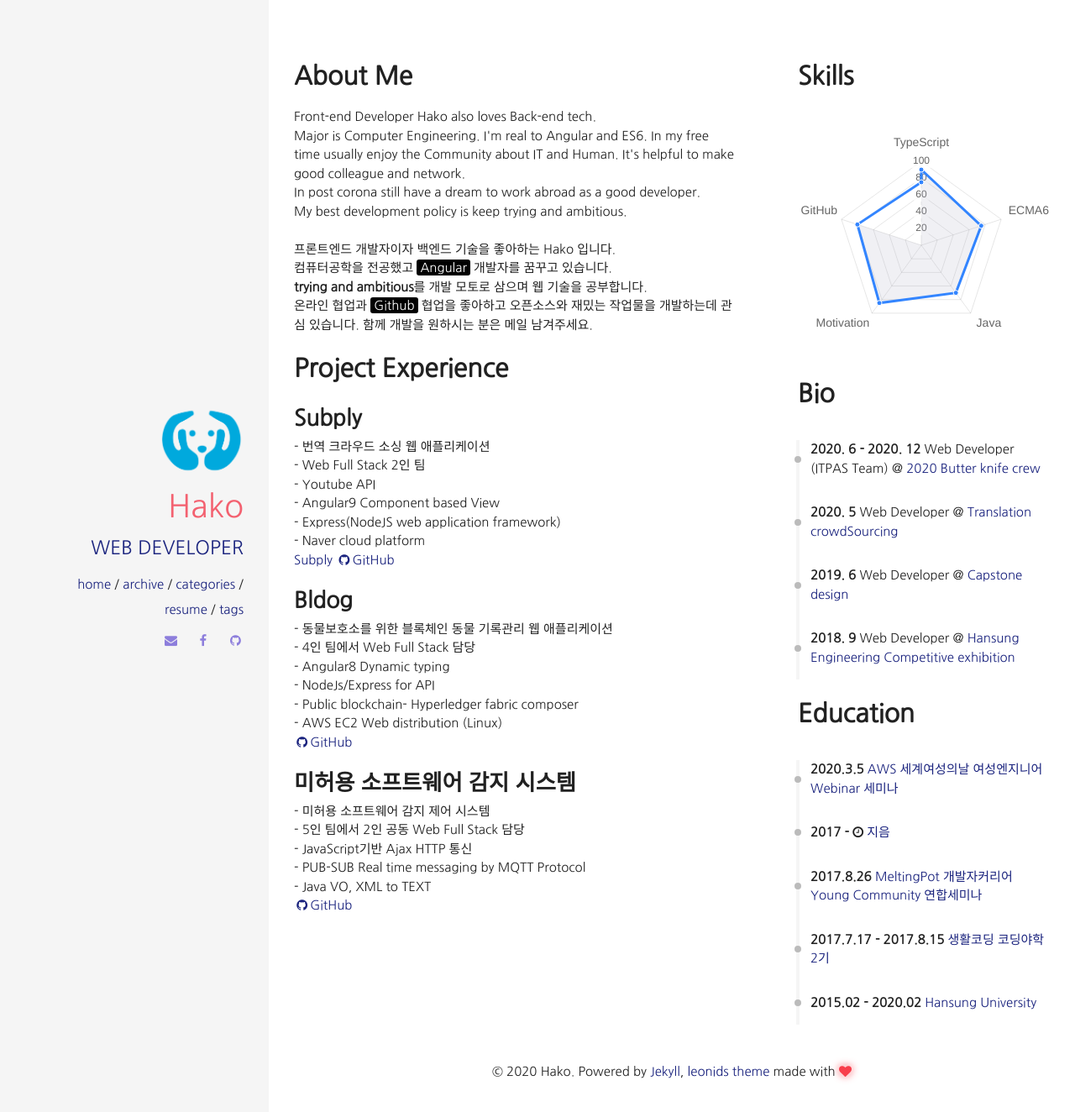
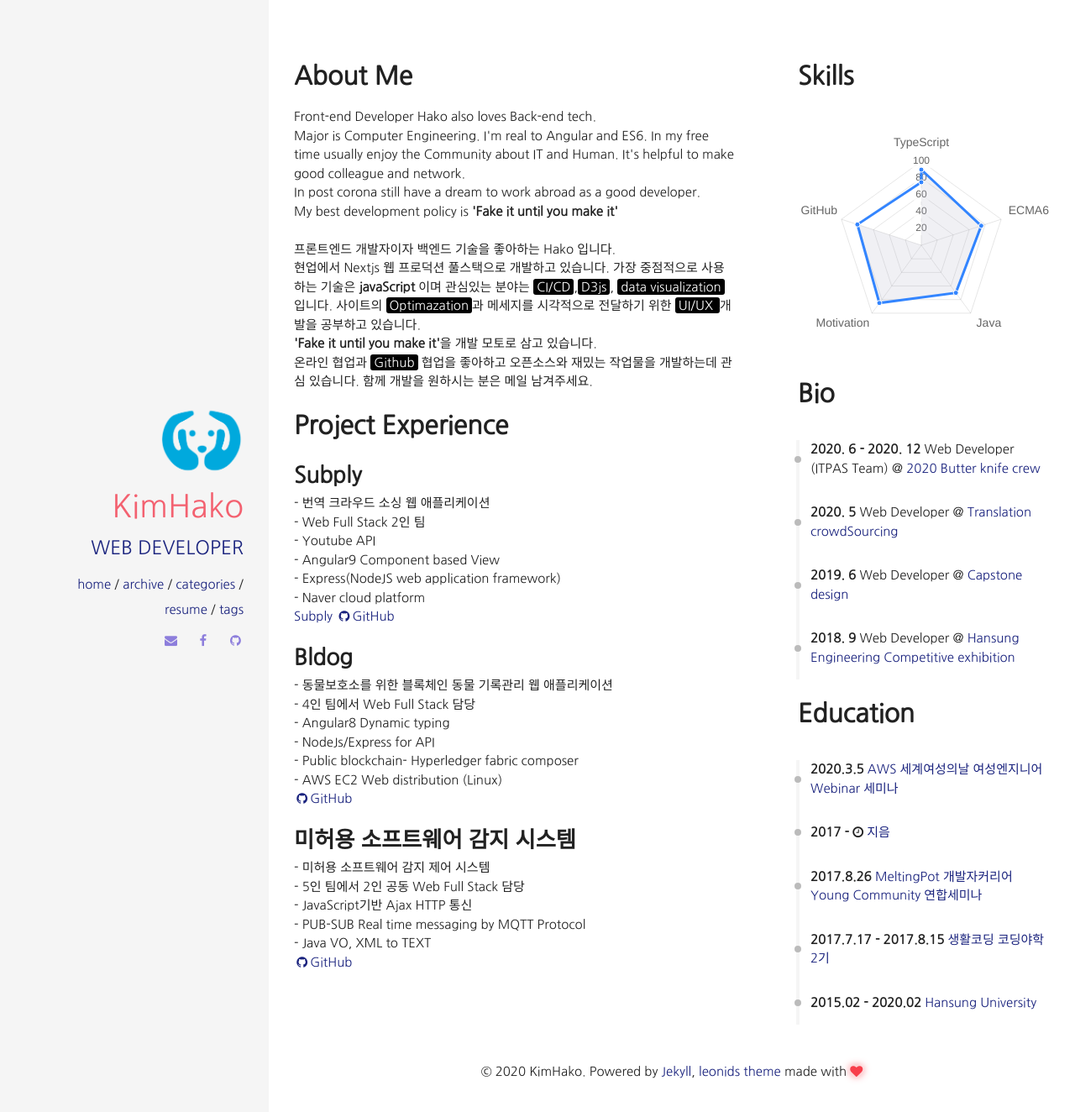
Before and after one commit to OHHAKO/kimhako, a Jekyll site: the page built from resume.html, in a window 1280 px wide. Shown: the top 1324 px of the page at 84% size. Built offline with Jekyll 4.4.1, drawn with Linux system fonts in a browser that asks for light colours; nearby versions of some CDN libraries; some web fonts are replaced.

Commit message:
feat: update resume description

```diff
--- a/_config.yml
+++ b/_config.yml
@@ -3,7 +3,7 @@
 # Site wide configuration
 ####################################
 #
-title: Ohhako
+title: kimhako
 email:
 description: Hako Development Archive
 url: "https://OHHAKO.github.io" # the base hostname & protocol for your site e.g. "https://mmistakes.github.io"
@@ -34,7 +34,7 @@ kramdown:
 ####################################
 #
 owner:
-  name: Hako
+  name: KimHako
   avatar: handog.png
   job: #"Software Engineering"
   bio: "WEB DEVELOPER"
--- a/_includes/sections/about.html
+++ b/_includes/sections/about.html
@@ -6,12 +6,13 @@
   usually enjoy the Community about IT and Human. It's helpful to make good
   colleague and network. <br />
   In post corona still have a dream to work abroad as a good developer. <br />
-  My best development policy is keep trying and ambitious.<br /><br />
+  My best development policy is  <strong>'Fake it until you make it'</strong><br /><br />
 
   프론트엔드 개발자이자 백엔드 기술을 좋아하는 Hako 입니다. <br />
-  컴퓨터공학을 전공했고 <mark>Angular</mark> 개발자를 꿈꾸고 있습니다. <br />
-  <strong>trying and ambitious</strong>를 개발 모토로 삼으며 웹 기술을
-  공부합니다. <br />
+  현업에서 Nextjs 웹 프로덕션 풀스택으로 개발하고 있습니다.
+  가장 중점적으로 사용하는 기술은 <strong>javaScript</strong> 이며 관심있는 분야는 <mark>CI/CD</mark>,<mark>D3js</mark>, <mark>data visualization</mark> 입니다.
+  사이트의 <mark>Optimazation</mark>과 메세지를 시각적으로 전달하기 위한 <mark> UI/UX </mark> 개발을 공부하고 있습니다. <br />
+  <strong>'Fake it until you make it'</strong>을 개발 모토로 삼고 있습니다. <br />
   온라인 협업과 <mark>Github</mark> 협업을 좋아하고 오픈소스와 재밌는 작업물을
   개발하는데 관심 있습니다. 함께 개발을 원하시는 분은 메일 남겨주세요.
 </div>
```
